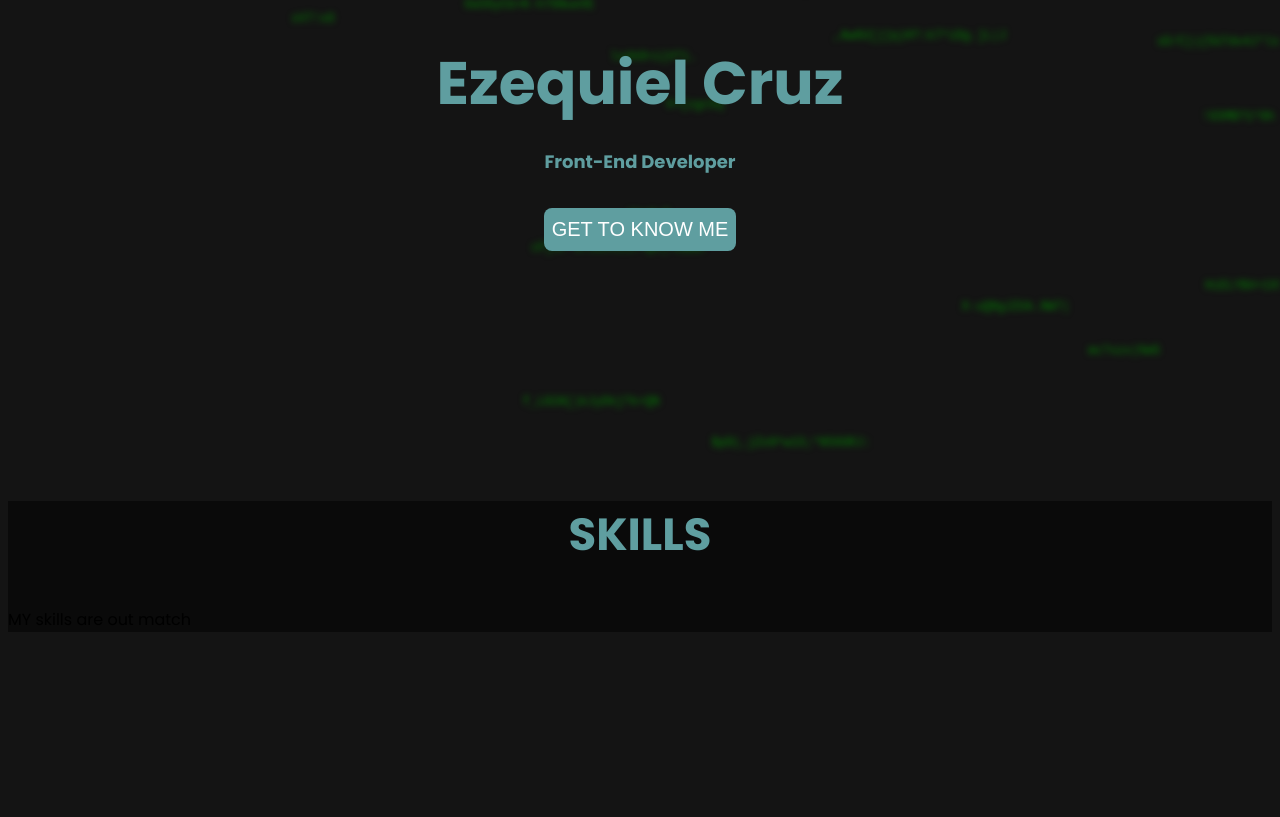
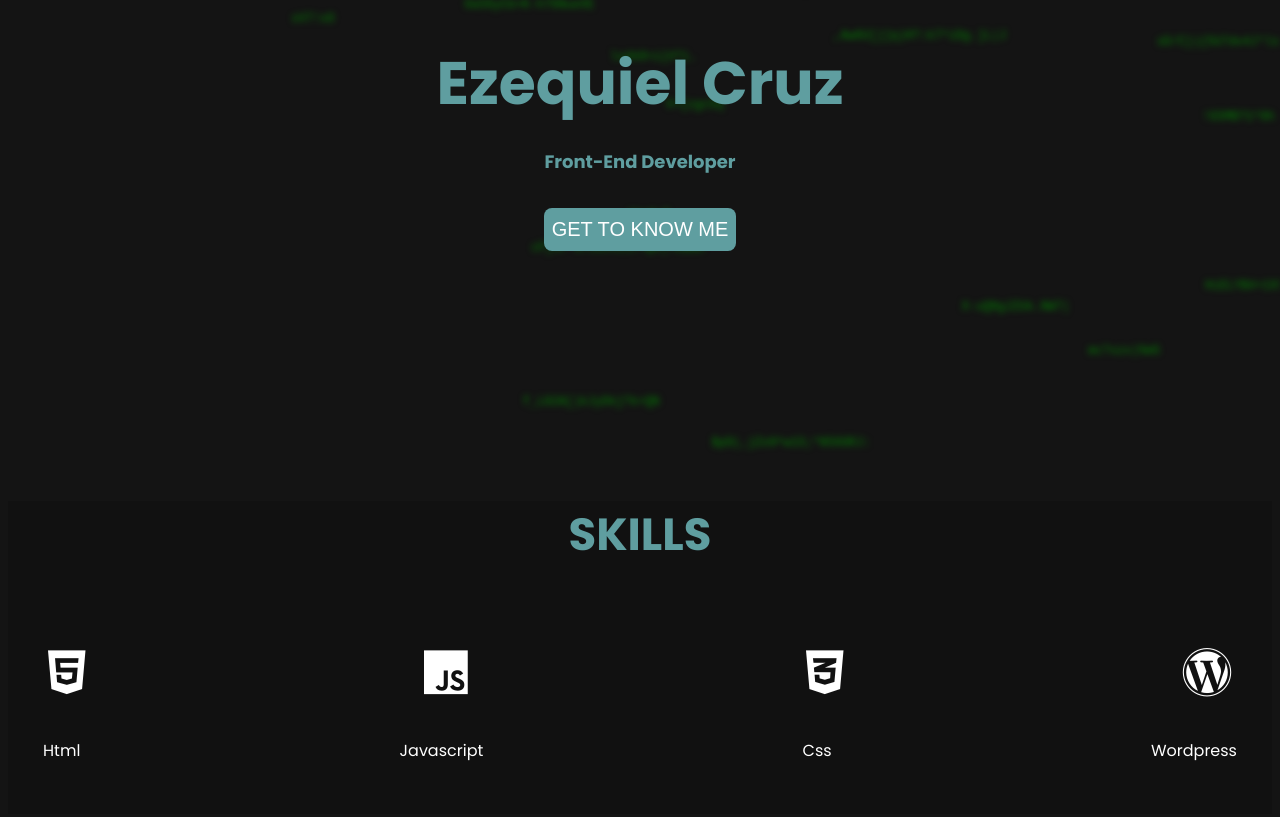
Before and after one commit to Zeek04/portfolio_website, a plain HTML site: page index.html in a window 1280 px wide. Shown: the part 320-1137 px from the top of the page. Before the commit the page ends 968 px from the top, so only its background shows below. Drawn offline with nearby package versions, Linux system fonts and the light colour scheme.

Commit message:
Added Icons to page under skills

```diff
--- a/index.html
+++ b/index.html
@@ -1,22 +1,27 @@
 <!DOCTYPE html>
 <html lang="en">
   <head>
-    <meta charset="UTF-8">
-    <meta name="viewport" content="width=device-width, initial-scale=1.0">
+    <meta charset="UTF-8" />
+    <meta name="viewport" content="width=device-width, initial-scale=1.0" />
     <title>Ezequiel's Portfolio</title>
-    <link rel="stylesheet" href="style.css">
-    <link rel="stylesheet" href="https://cdnjs.cloudflare.com/ajax/libs/animate.css/4.1.1/animate.min.css">
-    <link rel="icon" href="img/E.png">
-    <link rel="preconnect" href="https://fonts.googleapis.com">
-    <link rel="preconnect" href="https://fonts.gstatic.com" crossorigin>
-    <link href="https://fonts.googleapis.com/css2?family=Poppins:wght@300;400;500;600;700;800&display=swap" rel="stylesheet">
+    <link rel="stylesheet" href="style.css" />
+    <link
+      rel="stylesheet"
+      href="https://cdnjs.cloudflare.com/ajax/libs/animate.css/4.1.1/animate.min.css"
+    />
+    <link rel="icon" href="img/E.png" />
+    <link rel="preconnect" href="https://fonts.googleapis.com" />
+    <link rel="preconnect" href="https://fonts.gstatic.com" crossorigin />
+    <link
+      href="https://fonts.googleapis.com/css2?family=Poppins:wght@300;400;500;600;700;800&display=swap"
+      rel="stylesheet"
+    />
   </head>
   <body>
-
     <!--- Nav Bar --->
 
     <div class="nav">
-        <img src="img/E.png" alt="logo">
+      <img src="img/E.png" alt="logo" />
       <ul class="nav-bar">
         <li><a href="">Home</a></li>
         <li><a href="">Skills</a></li>
@@ -33,16 +38,27 @@
       </header>
     </div>
 
-
     <div class="skills">
       <h2 class="section_title">SKILLS</h2>
-        <p>MY skills are out match</p>
+
+      <div class="skill_icons">
+        <i class="fa-brands fa-html5"></i>
+        <i class="fa-brands fa-js"></i>
+        <i class="fa-brands fa-css3-alt"></i>
+        <i class="fa-brands fa-wordpress"></i>
+      </div>
+
+      <div class="icon_title">
+        <p>Html</p>
+        <p>Javascript</p>
+        <p>Css</p>
+        <p>Wordpress</p>
+      </div>
     </div>
 
     <!--- Background --->
     <div class="background-container"></div>
-
-
   </body>
   <script src="script.js"></script>
+  <script src="https://kit.fontawesome.com/3ce7561ef0.js" crossorigin="anonymous"></script>
 </html>
--- a/style.css
+++ b/style.css
@@ -1,9 +1,8 @@
-
 /*--- Background ---*/
 
-body{
+body {
   font-family: "Poppins", sans-serif;
-    background-color: rgb( 20, 20, 20);
+  background-color: rgb(20, 20, 20);
   height: 100%;
 }
 .background-container {
@@ -17,12 +16,12 @@ body{
 
 canvas {
   display: block;
-    filter:blur(3px);
+  filter: blur(3px);
 }
 
 /*--- Nav Bar ---*/
 
-.nav{
+.nav {
   display: flex;
   width: 100%;
   height: 100px;
@@ -30,65 +29,64 @@ body{
   justify-content: center;
 }
 
-.nav img{
+.nav img {
   height: 150px;
   object-fit: cover;
   width: 150px;
   margin-right: 475px;
 }
 
-.nav-bar li{
+.nav-bar li {
   display: inline-flex;
   list-style: none;
   padding: 15px;
   margin-right: 45px;
 }
 
-.nav-bar li a{
+.nav-bar li a {
   color: #fff;
   text-decoration: none;
   font-size: 18px;
 }
 
-.nav-bar li a:hover{
+.nav-bar li a:hover {
   color: cadetblue;
 }
 
-#Contact{
-    background-color:cadetblue;
+#Contact {
+  background-color: cadetblue;
   text-align: center;
   cursor: pointer;
   border-radius: 10px;
   padding: 10px 25px;
 }
 
-#Contact:hover{
+#Contact:hover {
   background-color: rgba(60, 60, 60);
 }
 
-#Contact a:hover{
+#Contact a:hover {
   color: #fff;
 }
 
 /*--- Header ---*/
-.heading header{
+.heading header {
   text-align: center;
 }
 
-.name{
+.name {
   color: cadetblue;
   text-align: center;
   margin-top: 250px;
   font-size: 60px;
-
 }
-.position{
+.position {
   color: cadetblue;
   text-align: center;
   font-size: 18px;
   margin-top: -20px;
 }
-.heading_button{
+.heading_button {
   background-color: cadetblue;
   border: none;
   padding: 10px 8px;
@@ -96,7 +94,7 @@ body{
   cursor: pointer;
   margin-top: 15px;
 }
-.heading_button:hover{
+.heading_button:hover {
   background-color: rgba(60, 60, 60);
 }
 .heading_button a {
@@ -106,13 +104,32 @@ body{
 }
 /*--- Skills ---*/
 
-.skills{
-    background-color: rgb( 10, 10, 10);
+.skills {
+  background-color: rgb(17, 17, 17);
   margin-top: 250px;
 }
 
-.section_title{
+.section_title {
   color: cadetblue;
   font-size: 45px;
   text-align: center;
 }
+
+.skill_icons{
+    color: #fff;
+    text-align: center;
+    display: flex;
+    justify-content: space-between;
+    padding: 40px;
+    font-size: 50px;
+}
+
+.icon_title{
+    color: #fff;
+    display: flex;
+    padding: 35px;
+    justify-content: space-between;
+    text-align: center;
+    margin-top: -50px;
+
+}
```
Lines whose indentation alone changed are shown as unchanged.
